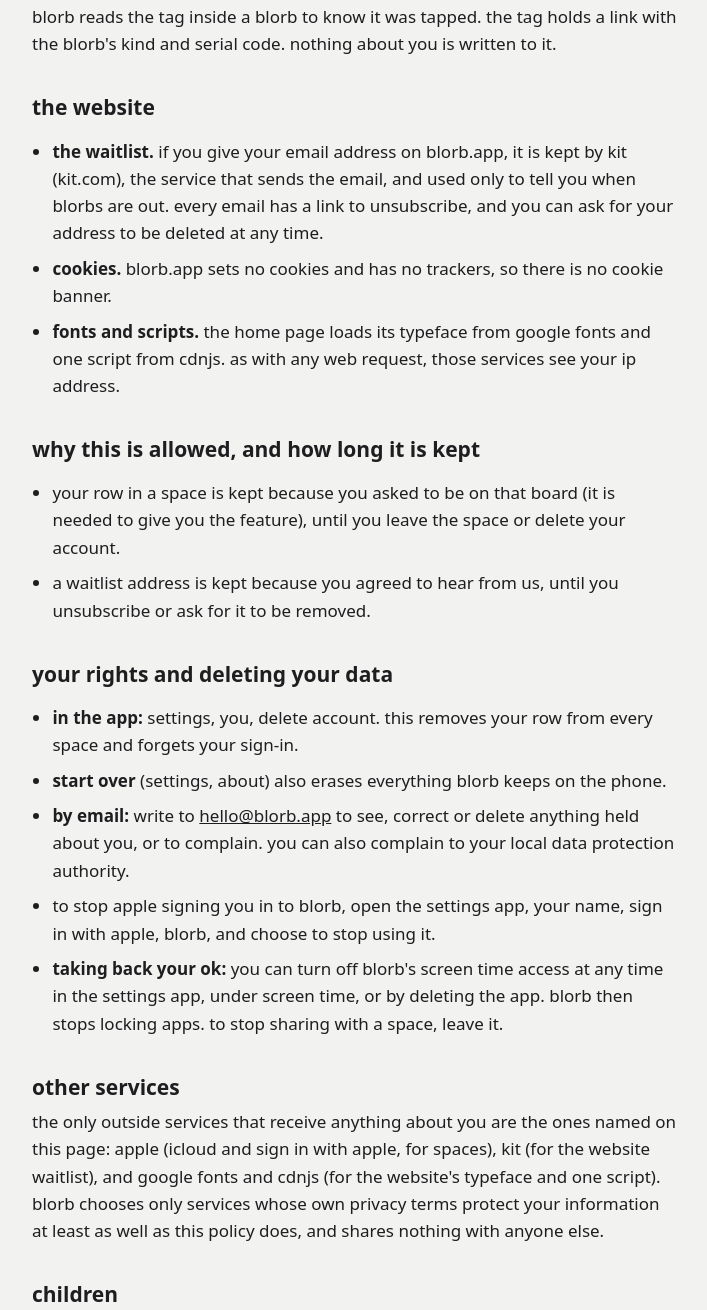
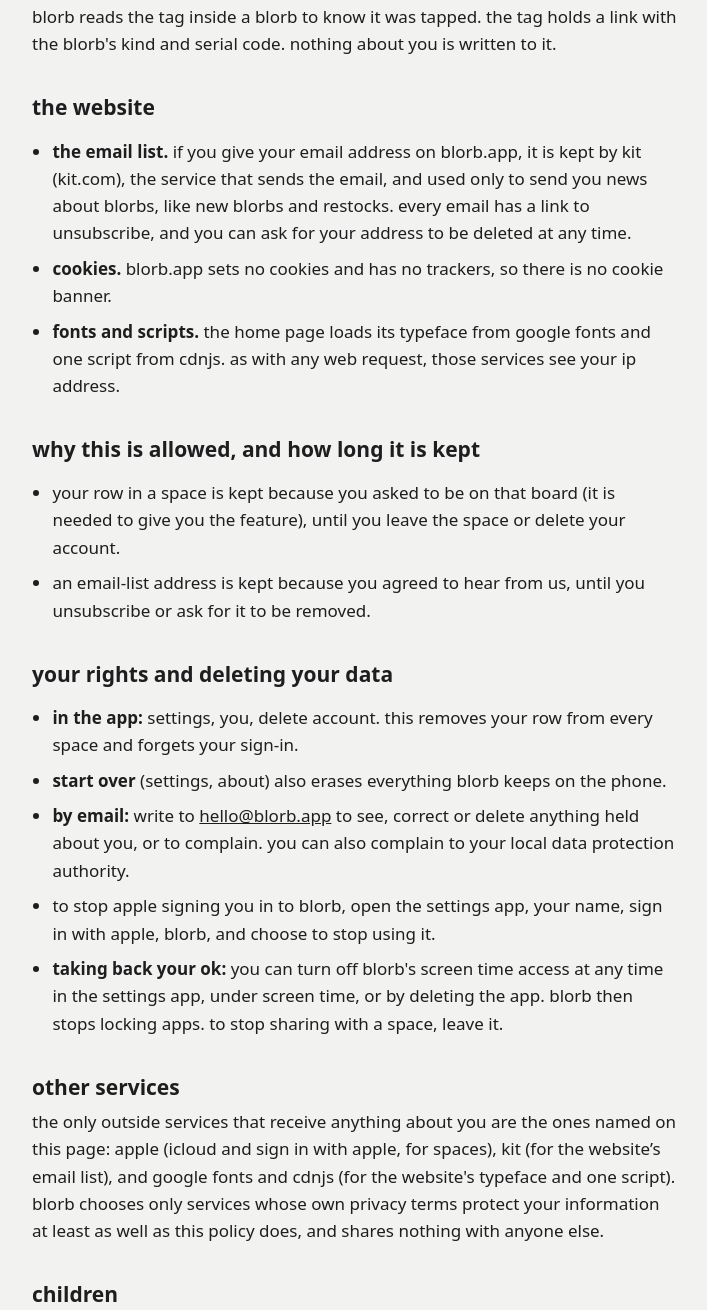
Before and after one commit to appblorb/appblorb.github.io, a plain HTML site: page privacy/index.html in a window 1280 px wide. Shown: the part 1157-2467 px from the top of the page, without its empty margins (285-992 px from the left). Drawn offline with Linux system fonts and the light colour scheme.

Commit message:
Add files via upload

```diff
--- a/privacy/index.html
+++ b/privacy/index.html
@@ -26,7 +26,7 @@ a:focus-visible { outline: 3px solid var(--ink); outline-offset: 2px; border-rad
 <body>
 <main>
 <h1>privacy</h1>
-<p class="small">last updated: 20 november 2026. this covers the blorb app for iphone and the website blorb.app.</p>
+<p class="small">last updated: 27 november 2026. this covers the blorb app for iphone and the website blorb.app.</p>
 <h2>the short version</h2>
 <p>blorb is built to know as little about you as it can. there are no ads, no analytics and no tracking, in the app or on the website, and nothing is sold or shared for marketing.</p>
 <h2>what stays on your phone</h2>
@@ -49,14 +49,14 @@ a:focus-visible { outline: 3px solid var(--ink); outline-offset: 2px; border-rad
 <p>blorb reads the tag inside a blorb to know it was tapped. the tag holds a link with the blorb's kind and serial code. nothing about you is written to it.</p>
 <h2>the website</h2>
 <ul>
-<li><strong>the waitlist.</strong> if you give your email address on blorb.app, it is kept by kit (kit.com), the service that sends the email, and used only to tell you when blorbs are out. every email has a link to unsubscribe, and you can ask for your address to be deleted at any time.</li>
+<li><strong>the email list.</strong> if you give your email address on blorb.app, it is kept by kit (kit.com), the service that sends the email, and used only to send you news about blorbs, like new blorbs and restocks. every email has a link to unsubscribe, and you can ask for your address to be deleted at any time.</li>
 <li><strong>cookies.</strong> blorb.app sets no cookies and has no trackers, so there is no cookie banner.</li>
 <li><strong>fonts and scripts.</strong> the home page loads its typeface from google fonts and one script from cdnjs. as with any web request, those services see your ip address.</li>
 </ul>
 <h2>why this is allowed, and how long it is kept</h2>
 <ul>
 <li>your row in a space is kept because you asked to be on that board (it is needed to give you the feature), until you leave the space or delete your account.</li>
-<li>a waitlist address is kept because you agreed to hear from us, until you unsubscribe or ask for it to be removed.</li>
+<li>an email-list address is kept because you agreed to hear from us, until you unsubscribe or ask for it to be removed.</li>
 </ul>
 <h2>your rights and deleting your data</h2>
 <ul>
@@ -67,7 +67,7 @@ a:focus-visible { outline: 3px solid var(--ink); outline-offset: 2px; border-rad
 <li><strong>taking back your ok:</strong> you can turn off blorb's screen time access at any time in the settings app, under screen time, or by deleting the app. blorb then stops locking apps. to stop sharing with a space, leave it.</li>
 </ul>
 <h2>other services</h2>
-<p>the only outside services that receive anything about you are the ones named on this page: apple (icloud and sign in with apple, for spaces), kit (for the website waitlist), and google fonts and cdnjs (for the website's typeface and one script). blorb chooses only services whose own privacy terms protect your information at least as well as this policy does, and shares nothing with anyone else.</p>
+<p>the only outside services that receive anything about you are the ones named on this page: apple (icloud and sign in with apple, for spaces), kit (for the website’s email list), and google fonts and cdnjs (for the website's typeface and one script). blorb chooses only services whose own privacy terms protect your information at least as well as this policy does, and shares nothing with anyone else.</p>
 <h2>children</h2>
 <p>blorb is not directed at children under 13 (or the age your country sets, up to 16), and does not knowingly collect information from them. if you think a child has given us information, write to us and it will be deleted.</p>
 <h2>changes and contact</h2>
```
